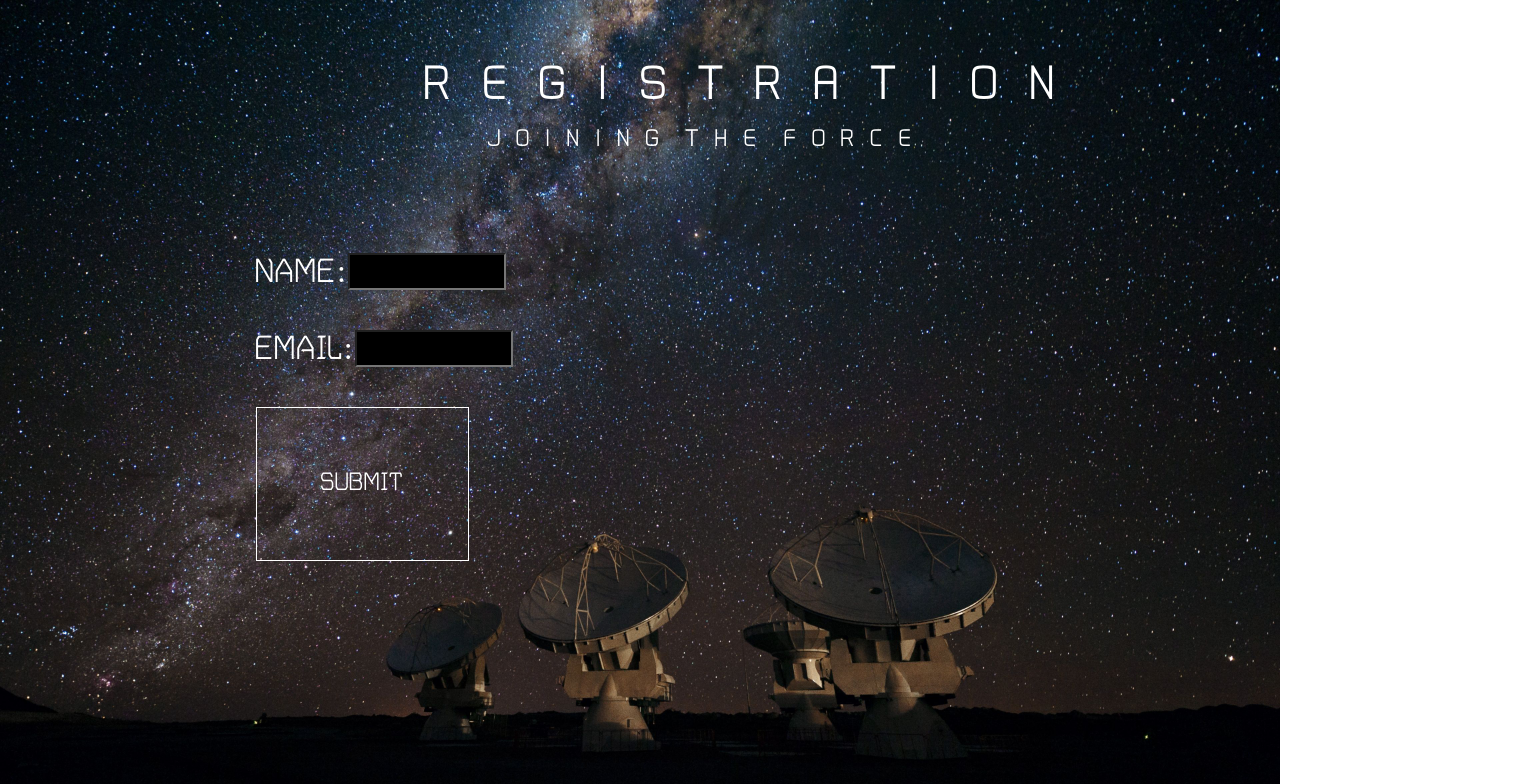
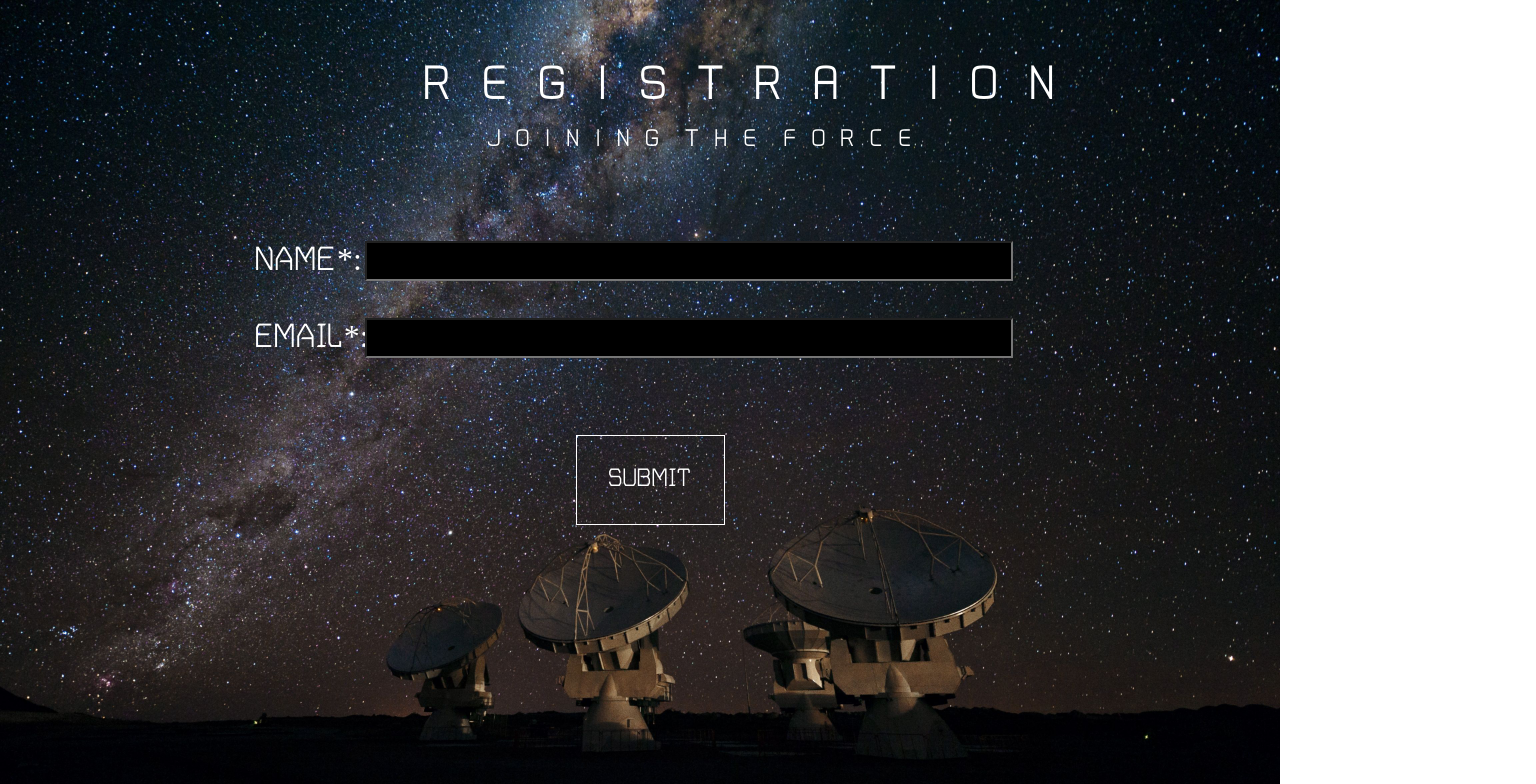
Before and after one commit to GeNeRaL-ShAdOw/SRMSATwebsite, a React (Create React App) app in the folder srmsatwebsite/: page /registration in a window 1280 px wide. Shown: the top 784 px of the page, 1536 px wide, since content can reach past the window. Built offline with nearby package versions, Linux system fonts and the light colour scheme.

Commit message:
fixed registration form

```diff
--- a/srmsatwebsite/src/Components/registration.css
+++ b/srmsatwebsite/src/Components/registration.css
@@ -37,17 +37,17 @@
   animation-duration: 1s;
 }
 
-form{
+form {
   max-width: 100%;
   max-height: 100%;
-    width: 100%;
+  width: 50%;
   display: inline-block;
   position: relative;
-    margin-top: 8%;
-    left:20%;
+  margin-top: 7%;
+  left: 20%;
 }
 
-  label{
+label {
   max-width: 100%;
   max-height: 100%;
   display: inline-flex;
@@ -55,10 +55,27 @@ form{
   font-family: 'Voyager';
 }
 
-  input{
-    flex:1;
-    margin-left: 1%;
+input {
+  flex: 1;
+  margin-left: 17%;
+  height: 12%;
+  position: absolute;
   color: white;
   background-color: black;
   font-family: 'Voyager';
+  width: 100% !important;
 }
+
+.errorfont {
+  font-family: 'Voyager';
+  color: white;
+}
+
+.submitbutton {
+  position: relative;
+  align-items: center;
+  left:50%;
+  max-width: 100%;
+  max-height: 100%;
+  height:50%;
+}
--- a/srmsatwebsite/src/Components/registration.jsx
+++ b/srmsatwebsite/src/Components/registration.jsx
@@ -10,7 +10,7 @@ function Registration()
     const handleSubmit = (event) => {
         event.preventDefault();
         if (name === '' || email === '') {
-          setError('NAME AND EMAIL ARE REQUIRED!');
+          setError('* NAME AND EMAIL ARE REQUIRED!');
           return;
         }
         // Perform API call or other logic here
@@ -22,22 +22,24 @@ function Registration()
         <font size='+2' className='font-face-er-smol-text-space'>T H E</font>
         <font size='+2' className='font-face-er-smol-text-space'>F O R C E</font>
         <form onSubmit={handleSubmit}>
-            {error && <p><font size='+1'>{error}</font></p>}
             <label >
-                <font size='+3'>NAME:</font>
+                <font size='+3'>NAME*:</font>
                 <input type="text" name="name" value={name} onChange={(event) => setName(event.target.value)} />
             </label>
             <br/>
             <br/>
             <br/>
             <label>
-                <font size='+3'>EMAIL:</font>
+                <font size='+3'>EMAIL*:</font>
                 <input type="email" name="email" value={email} onChange={(event) => setEmail(event.target.value)} />
             </label>
             <br/>
             <br/>
             <br/>
-            <button className='button1' type="submit"><font size='+2'>SUBMIT</font></button>
+            {error && <p><font className='errorfont' size='+1'>{error}</font></p>}
+            <br/>
+            <br/>
+            <button className='button1 submitbutton' type="submit"><font size='+2'>SUBMIT</font></button>
         </form>
     </div>)
 }
```
Lines whose indentation alone changed are shown as unchanged.
